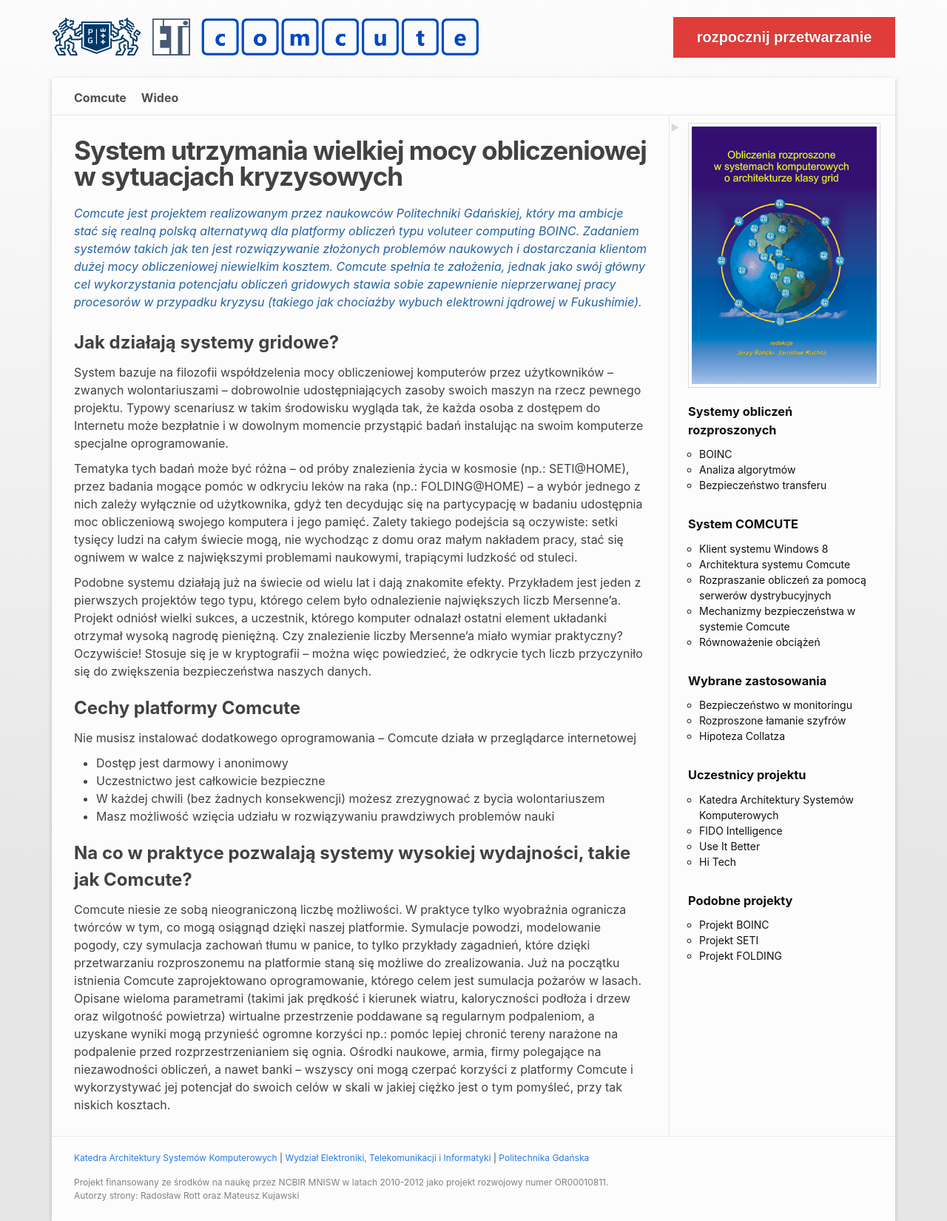
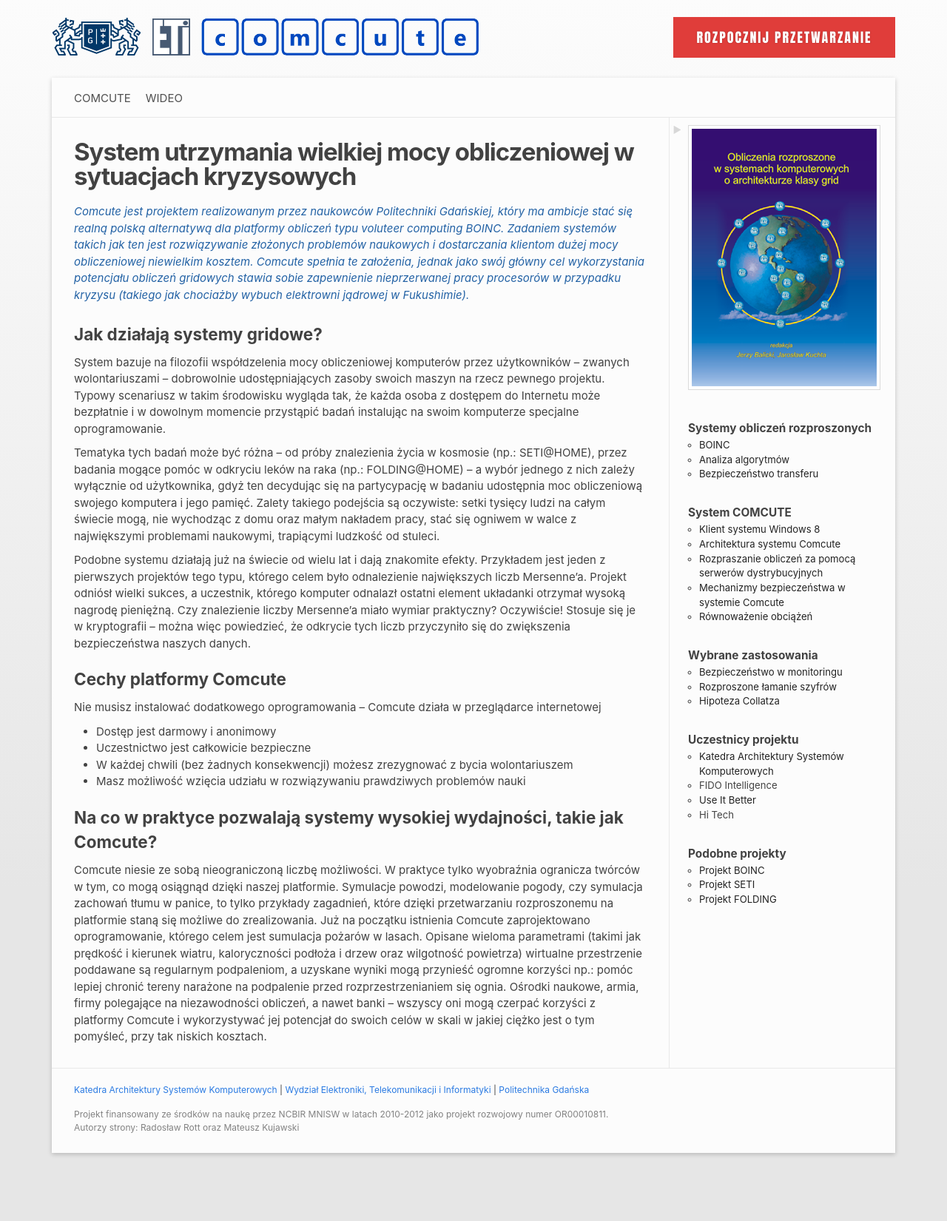
Before and after one commit to Rocik/comcute, a Jekyll site: the page built from index.md, in a window 1280 px wide. Shown: the whole page at 74% size. Built offline with Jekyll 4.4.1, drawn with Linux system fonts in a browser that asks for light colours; comment, search, counter and statistics services are not loaded.

Commit message:
Improve navigation, comcute button and side pane style

```diff
--- a/_includes/menu.html
+++ b/_includes/menu.html
@@ -6,7 +6,7 @@
 <nav class="site-nav">
     <input type="checkbox" id="nav-trigger" class="nav-trigger" />
     <label for="nav-trigger">
-        <span class="menu-icon">
+        <span class="menu-icon noselect">
             <svg viewBox="0 0 18 15" width="18px" height="15px">
                 <path fill="#424242" d="M18,1.484c0,0.82-0.665,1.484-1.484,1.484H1.484C0.665,2.969,0,2.304,0,1.484l0,0C0,0.665,0.665,0,1.484,0 h15.031C17.335,0,18,0.665,18,1.484L18,1.484z"/>
                 <path fill="#424242" d="M18,7.516C18,8.335,17.335,9,16.516,9H1.484C0.665,9,0,8.335,0,7.516l0,0c0-0.82,0.665-1.484,1.484-1.484 h15.031C17.335,6.031,18,6.696,18,7.516L18,7.516z"/>
--- a/_sass/_layout.scss
+++ b/_sass/_layout.scss
@@ -41,13 +41,13 @@ $header-width: 900px !default;
 
     line-height: 55px;
     text-align: center;
-    text-shadow: 0px 0px 1px #522;
-    text-transform: lowercase;
+    text-shadow: 0px 0px 2px #922;
+    text-transform: uppercase;
 
     color: #fff;
-    @include relative-font-size(1.25);
-    font-family: arial,sans-serif;
-    font-weight: bold;
+    font-size: 18px;
+    font-family: Impact;
+    letter-spacing: 2px;
     cursor: pointer;
 
     @include media-query($header-width) {
@@ -161,9 +161,10 @@ $header-width: 900px !default;
 
 
 .site-nav {
-    font-weight: bold;
-    padding-top: $spacing-unit / 2;
-    padding-bottom: $spacing-unit / 2 - 4;
+    text-transform: uppercase;
+    padding-top: $spacing-unit * 0.6 + 2;
+    padding-bottom: $spacing-unit * 0.6;
+    line-height: 1;
 
     .nav-trigger {
         display: none;
@@ -175,7 +176,6 @@ $header-width: 900px !default;
 
     .page-link {
         color: darken($grey-color, 20%);
-        line-height: $base-line-height;
 
         // Gaps between nav items, but not on the last one
         &:not(:last-child) {
@@ -189,11 +189,7 @@ $header-width: 900px !default;
     }
 
     #page-current {
-        border-bottom: 3px solid #5178BC;
-
-        @include media-query($on-palm) {
-            color: darken($grey-color, 30%);
-        }
+        border-bottom: 2px solid #5178BC;
     }
 
     @include media-query($on-palm) {
@@ -240,7 +236,7 @@ $header-width: 900px !default;
 
         .page-link {
             display: block;
-            padding: 5px 10px;
+            padding: 8px 10px;
 
             &:not(:last-child) {
                 margin-right: 0;
@@ -250,6 +246,7 @@ $header-width: 900px !default;
 
         #page-current {
             border-bottom: none;
+            font-weight: bold;
         }
     }
 }
@@ -467,6 +464,7 @@ figcaption {
     float: right;
     width: 25%;
     border-top: 1px solid $grey-color-light;
+    color: $grey-color-dark;
     font-size: $small-font-size;
 
     @include media-query($on-palm) {
@@ -497,6 +495,10 @@ figcaption {
         }
     }
 
+    h3 {
+        margin-bottom: 2px;
+    }
+
     .spacer-panel {
         padding: 10px 20px 0 0;
     }
@@ -507,27 +509,20 @@ figcaption {
         padding: 4px;
         background: url('images/okladka_bg.png') no-repeat center center #fff;
         border: 1px solid #dadada;
-        margin-bottom: 2px;
+        margin-bottom: $spacing-unit;
         text-indent: -999999px;
     }
 }
 
 
-/**
- * Site footer
- */
 .site-footer {
     border-top: 1px solid $grey-color-light;
     padding-top: $spacing-unit / 1.5;
-}
 
-.footer-heading {
-    @include relative-font-size(1.125);
-    margin-bottom: $spacing-unit / 2;
+    @include relative-font-size(0.8);
 }
 
 .footer-wrapper {
-    @include relative-font-size(0.75);
     color: $grey-color-dark;
     padding-left: $spacing-unit / 2;
     margin-left: -$spacing-unit / 2;
--- a/main.scss
+++ b/main.scss
@@ -6,14 +6,14 @@
 // Define defaults for each variable.
 
 $base-font-family: -apple-system, BlinkMacSystemFont, "Segoe UI", Roboto, Helvetica, Arial, sans-serif, "Apple Color Emoji", "Segoe UI Emoji", "Segoe UI Symbol" !default;
-$base-font-size:   16px !default;
+$base-font-size:   15px !default;
 $base-font-weight: 400 !default;
 $small-font-size:  $base-font-size * 0.875 !default;
 $base-line-height: 1.5 !default;
 
 $spacing-unit:     30px !default;
 
-$text-color:       #111 !default;
+$text-color:       #222 !default;
 $background-color: #fdfdfd !default;
 $brand-color:      #2a7ae2 !default;
 
```
Also changed, not shown: images/more_less.png.
